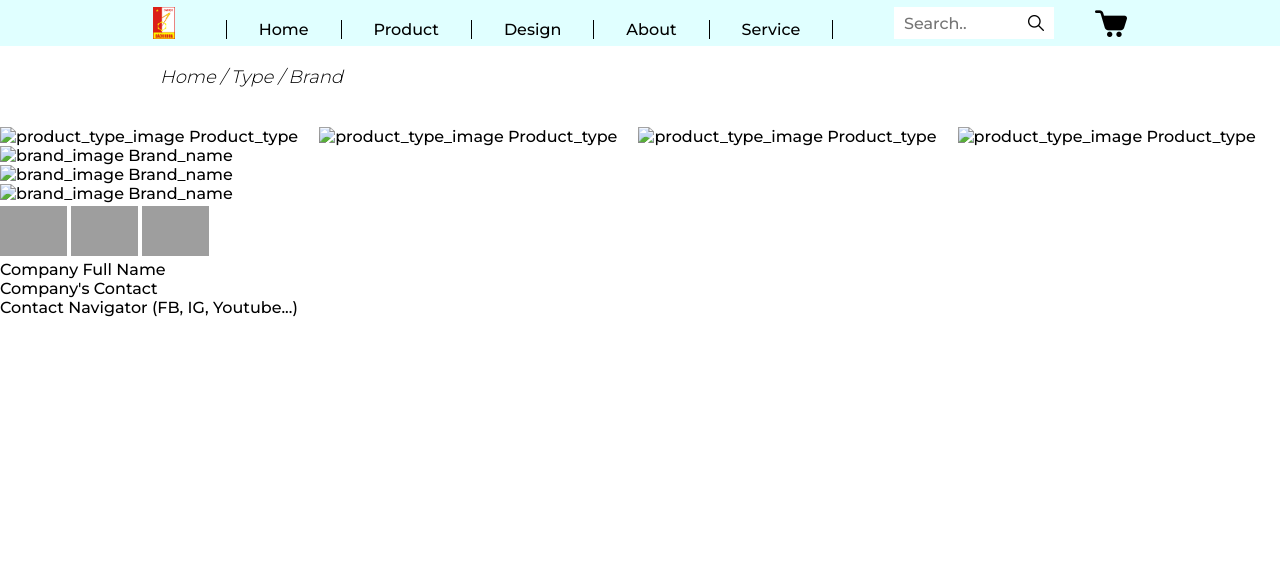
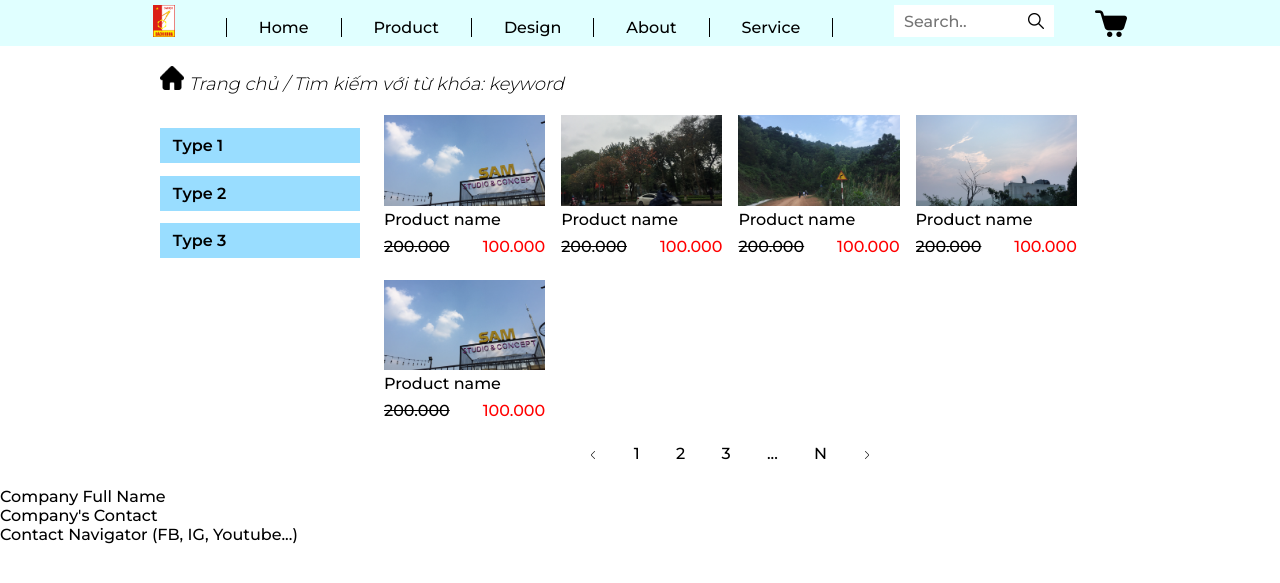
Before and after one commit to phn210/weba-skin-shop, a PHP site: page /weba-skin-shop/products/search in a window 1280 px wide. Shown: the top 583 px of the page. Run offline with PHP 8.4, Linux system fonts and the light colour scheme; some libraries are stand-ins or nearby versions; grey boxes are pictures that could not be loaded.

Commit message:
search front-end

```diff
--- a/app/views/common/header.php
+++ b/app/views/common/header.php
@@ -5,7 +5,7 @@
   <meta charset="UTF-8">
   <meta http-equiv="X-UA-Compatible" content="IE=edge">
   <meta name="viewport" content="width=device-width, initial-scale=1.0">
-  <title>SITENAME</title>
+  <title><?=SITENAME?></title>
   <link rel="stylesheet" href="<?=URLROOT?>/public/css/style.css">
   <link rel="stylesheet" href="<?=URLROOT?>/public/css/product_detail.css">
   <link rel="stylesheet" href="<?=URLROOT?>/public/css/product_list.css">
--- a/app/views/products/list.php
+++ b/app/views/products/list.php
@@ -4,7 +4,8 @@
 <section class="main_section">
 
 <div class="product_directory">
-  <img src="../img/home.png" alt="home_icon"> Trang chủ / Loại SP / Hãng / Tên SP
+  <img src="../img/home.png" alt="home_icon">
+  Sản phẩm <span>/ Loại SP </span> <span>/ Hãng</span> <span>/ Tên SP</span>
 </div>
 
 <div class="container_product_list">
--- a/app/views/products/search.php
+++ b/app/views/products/search.php
@@ -2,41 +2,208 @@
     require_once '../app/views/common/header.php';
 ?>
 
-<div class="product_directory">Home / Type / Brand</div>
-<br />
-<div class="product_list">
-    <div class="product_type">
-    <img src="" alt="product_type_image" /> Product_type
-    <div class="product_brand">
-        <img src="" alt="brand_image" />
-        <a target="_top" href="">Brand_name</a>
-    </div>
-    <div class="product_brand">
-        <img src="" alt="brand_image" />
-        <a target="_top" href="">Brand_name</a>
-    </div>
-    <div class="product_brand">
-        <img src="" alt="brand_image" />
-        <a target="_top" href="">Brand_name</a>
-    </div>
-    </div>
+<section class="main_section">
 
-    <div class="product_type">
-    <img src="" alt="product_type_image" /> Product_type
-    </div>
-    <div class="product_type">
-    <img src="" alt="product_type_image" /> Product_type
-    </div>
-    <div class="product_type">
-    <img src="" alt="product_type_image" /> Product_type
-    </div>
+<div class="product_directory">
+  <img src="../img/home.png" alt="home_icon"> Trang chủ / Tìm kiếm với từ khóa: <span>keyword</span>
 </div>
 
-<div class="product_image_list">
-    <img src="test.jpg" style="width: auto; height: 50px" />
-    <img src="test.jpg" style="width: auto; height: 50px" />
-    <img src="test.jpg" style="width: auto; height: 50px" />
+<div class="container_product_list">
+  <ul class="categories">
+    <li class="type">
+      <a href="">
+        <h2>Type 1</h2>
+        <ul class="brands">
+          <li class="brand">
+            <a href="">
+              <h3>Brand 1</h3>
+              <ul class="product_lines">
+                <li class="product_line">
+                  <a href="">
+                    <h4>Product Line</h4>
+                  </a>
+                </li>
+                <li class="product_line">
+                  <a href="">
+                    <h4>Product Line</h4>
+                  </a>
+                </li>
+              </ul>
+            </a>
+          </li>
+          <li class="brand">
+            <a href="">
+              <h3>Brand 2</h3>
+              <ul class="product_lines">
+                <li class="product_line">
+                  <a href="">
+                    <h4>Product Line</h4>
+                  </a>
+                </li>
+                <li class="product_line">
+                  <a href="">
+                    <h4>Product Line</h4>
+                  </a>
+                </li>
+              </ul>
+            </a>
+          </li>
+        </ul>
+      </a>
+    </li>
+    <li class="type">
+      <a href="">
+        <h2>Type 2</h2>
+        <ul class="brands">
+          <li class="brand">
+            <a href="">
+              <h3>Brand 1</h3>
+              <ul class="product_lines">
+                <li class="product_line">
+                  <a href="">
+                    <h4>Product Line</h4>
+                  </a>
+                </li>
+                <li class="product_line">
+                  <a href="">
+                    <h4>Product Line</h4>
+                  </a>
+                </li>
+              </ul>
+            </a>
+          </li>
+          <li class="brand">
+            <a href="">
+              <h3>Brand 2</h3>
+              <ul class="product_lines">
+                <li class="product_line">
+                  <a href="">
+                    <h4>Product Line</h4>
+                  </a>
+                </li>
+                <li class="product_line">
+                  <a href="">
+                    <h4>Product Line</h4>
+                  </a>
+                </li>
+              </ul>
+            </a>
+          </li>
+        </ul>
+      </a>
+    </li>
+    <li class="type">
+      <a href="">
+        <h2>Type 3</h2>
+        <ul class="brands">
+          <li class="brand">
+            <a href="">
+              <h3>Brand 1</h3>
+              <ul class="product_lines">
+                <li class="product_line">
+                  <a href="">
+                    <h4>Product Line</h4>
+                  </a>
+                </li>
+                <li class="product_line">
+                  <a href="">
+                    <h4>Product Line</h4>
+                  </a>
+                </li>
+              </ul>
+            </a>
+          </li>
+          <li class="brand">
+            <a href="">
+              <h3>Brand 2</h3>
+              <ul class="product_lines">
+                <li class="product_line">
+                  <a href="">
+                    <h4>Product Line</h4>
+                  </a>
+                </li>
+                <li class="product_line">
+                  <a href="">
+                    <h4>Product Line</h4>
+                  </a>
+                </li>
+              </ul>
+            </a>
+          </li>
+        </ul>
+      </a>
+    </li>
+
+  </ul>
+
+  <div class="sort"></div>
+  <div class="product_list">
+    <div class="product">
+      <a href="">
+        <img src="../img/test1.jpg" alt="product_image">
+        <p>Product name</p>
+      </a>
+      <div class="product_prices">
+        <div id="retail_price">200.000</div>
+        <div id="discounted">100.000</div>
+      </div>
+    </div>
+    <div class="product">
+      <a href="">
+        <img src="../img/test2.jpg" alt="product_image">
+        <p>Product name</p>
+      </a>
+      <div class="product_prices">
+        <div id="retail_price">200.000</div>
+        <div id="discounted">100.000</div>
+      </div>
+    </div>
+    <div class="product">
+      <a href="">
+        <img src="../img/test3.jpg" alt="product_image">
+        <p>Product name</p>
+      </a>
+      <div class="product_prices">
+        <div id="retail_price">200.000</div>
+        <div id="discounted">100.000</div>
+      </div>
+    </div>
+    <div class="product">
+      <a href="">
+        <img src="../img/test4.jpg" alt="product_image">
+        <p>Product name</p>
+      </a>
+      <div class="product_prices">
+        <div id="retail_price">200.000</div>
+        <div id="discounted">100.000</div>
+      </div>
+    </div>
+    <div class="product">
+      <a href="">
+        <img src="../img/test1.jpg" alt="product_image">
+        <p>Product name</p>
+      </a>
+      <div class="product_prices">
+        <div id="retail_price">200.000</div>
+        <div id="discounted">100.000</div>
+      </div>
+    </div>
+    <div class="page_control">
+      <button><img src="../img/left-arrow.png" alt=""></button>
+      <button>1</button>
+      <button>2</button>
+      <button>3</button>
+      <button>...</button>
+      <button>N</button>
+      <button><img src="../img/right-arrow.png" alt=""></button>
+    </div>
+  </div>
+
 </div>
+
+</section>
+
+<script src="<?=URLROOT?>/public/javascript/product_list.js"></script>
 
 <?php
     require_once '../app/views/common/footer.php';
--- a/public/css/product_detail.css
+++ b/public/css/product_detail.css
@@ -3,6 +3,12 @@
 .product_directory {
   display: block;
   margin: 20px 12.5% 20px 12.5%;
+  font-weight: 300;
+  font-style: italic;
+  font-size: 18px;
+}
+
+.product_directory span {
   font-weight: 300;
   font-style: italic;
   font-size: 18px;
--- a/public/css/style.css
+++ b/public/css/style.css
@@ -7,6 +7,7 @@
   font-size: 1rem;
   list-style: none;
 }
+
 
 /*Header & Footer*/
 
@@ -22,7 +23,7 @@ a {
 header {
   display: flex;
   justify-content: space-around;
-  align-items: center;
+  align-items: stretch;
   padding: 5px 10% 5px 10%;
   background-color: lightcyan;
 }
@@ -49,6 +50,7 @@ header {
 }
 
 .nav_links li a {
+  display: block;
   transition: all 0.3 ease 0s;
 }
 
@@ -99,3 +101,6 @@ header {
   width: auto;
   margin: 20px 12.5% 20px 12.5%;
 }
+
+
+/* Footer */
```
Lines whose indentation alone changed are shown as unchanged.
